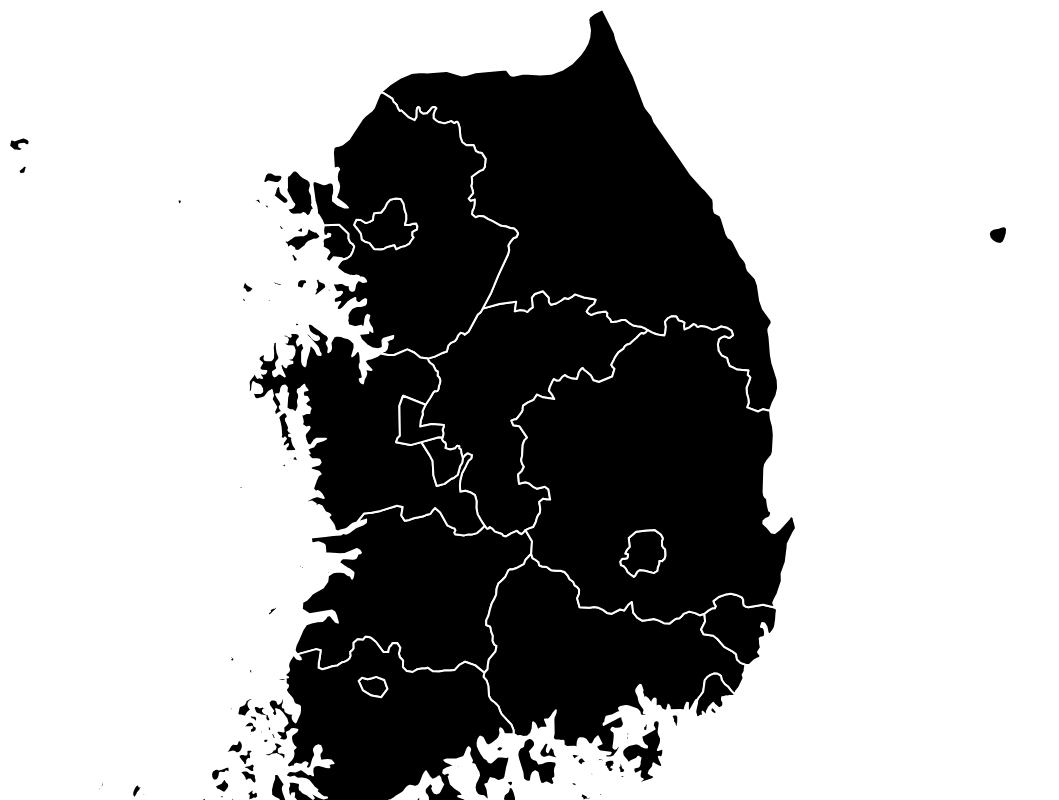
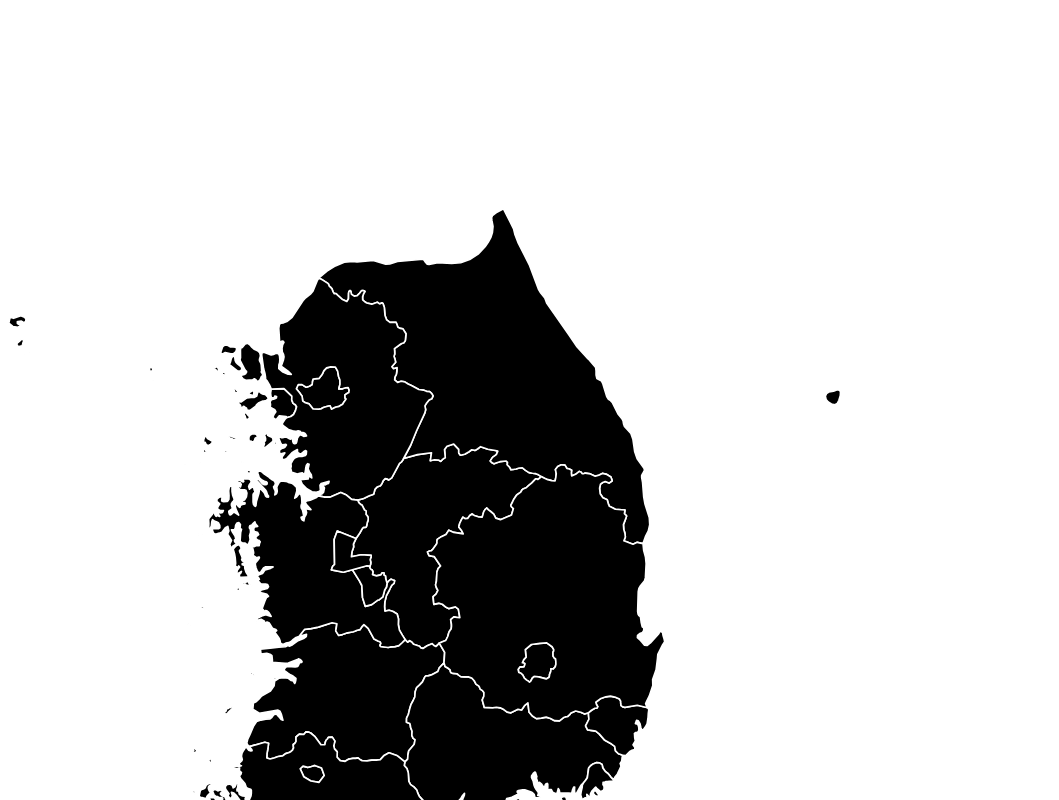
Before and after one commit to FGPRJS/TrashBagPrice, a React app: page / in a window 1280 px wide. Shown: the top 800 px of the page, without its empty margins (0-1059 px from the left). Built offline with nearby package versions, Linux system fonts and the light colour scheme.

Commit message:
Apply Zoom, Panning, AutoSizing
title says it all

```diff
--- a/src/component/map/Mainmap.jsx
+++ b/src/component/map/Mainmap.jsx
@@ -2,28 +2,157 @@ import React from "react";
 import { ReactSVG } from "react-svg";
 import map from '../../../resource/kr.svg';
 
+class ViewBox {
+    constructor(x, y, width, height){
+        this.x = x;
+        this.y = y;
+        this.width = width;
+        this.height = height;
+    }
+
+    getString(){
+        return [this.x, this.y, this.width, this.height].join(' ')
+    }
+}
+
+
 export default class Mainmap extends React.Component {
+    constructor(props){
+        super(props);
+
+        this.current_viewbox = new ViewBox(0,0,1200,1080);
+        this.new_viewbox = new ViewBox(0,0,1200,1080);
+        this.pointerOrigin = new ViewBox(0,0,0,0);
+        this.isPointerDown = false;
+        this.svg = null;
+    }
+
+    updateDimensions = () => {
+        this.svg.setAttribute('width', window.innerWidth);
+        this.svg.setAttribute('height',window.innerHeight);
+    };
+    componentDidMount() {
+        window.addEventListener('resize', this.updateDimensions);
+    }
+    componentWillUnmount() {
+        window.removeEventListener('resize', this.updateDimensions);
+    }
+
+    getPointFromEvent (event) {
+        var point = {x:0, y:0};
+        // If event is triggered by a touch event, we get the position of the first finger
+        if (event.targetTouches) {
+        point.x = event.targetTouches[0].clientX;
+        point.y = event.targetTouches[0].clientY;
+        } else {
+        point.x = event.clientX;
+        point.y = event.clientY;
+        }
+
+        return point;
+    }
+
+    onPointerUp() {
+        // The pointer is no longer considered as down
+        this.isPointerDown = false;
+
+        // We save the viewBox coordinates based on the last pointer offsets
+        this.current_viewbox.x = this.new_viewbox.x;
+        this.current_viewbox.y = this.new_viewbox.y;
+      }
+
+    // Function called by the event listeners when user start pressing/touching
+    onPointerDown(event) {
+        this.isPointerDown = true; // We set the pointer as down
+
+        // We get the pointer position on click/touchdown so we can get the value once the user starts to drag
+        var pointerPosition = this.getPointFromEvent(event);
+        this.pointerOrigin.x = pointerPosition.x;
+        this.pointerOrigin.y = pointerPosition.y;
+    }
+
+     // Function called by the event listeners when user start moving/dragging
+    onPointerMove (event) {
+        // Only run this function if the pointer is down
+        if (!this.isPointerDown) {
+        return;
+        }
+        // This prevent user to do a selection on the page
+        event.preventDefault();
+
+        // Get the pointer position
+        var pointerPosition = this.getPointFromEvent(event);
+
+        // We calculate the distance between the pointer origin and the current position
+        // The viewBox x & y values must be calculated from the original values and the distances
+        this.new_viewbox.x = this.current_viewbox.x - (pointerPosition.x - this.pointerOrigin.x);
+        this.new_viewbox.y = this.current_viewbox.y - (pointerPosition.y - this.pointerOrigin.y);
+
+        // We create a string with the new viewBox values
+        // The X & Y values are equal to the current viewBox minus the calculated distances
+        var viewBoxString = `${this.new_viewbox.x} ${this.new_viewbox.y} ${this.current_viewbox.width} ${this.current_viewbox.height}`;
+        // We apply the new viewBox values onto the SVG
+        this.svg.setAttribute('viewBox', viewBoxString);
+    }
+
+    onZoom(event){
+
+        if(event.deltaY > 0){
+          this.current_viewbox.width /= .9;
+          this.current_viewbox.height /= .9;
+        }
+        else if(event.deltaY < 0){
+          this.current_viewbox.width /= 1.10;
+          this.current_viewbox.height /=1.10;
+        }
+
+
+        // this.current_viewbox.x -= (this.current_viewbox.width - tempViewBoxWidth) / 2;
+        // this.current_viewbox.y -= (this.current_viewbox.height - tempViewBoxHeight) / 2;
+
+        var viewBoxString = `${this.current_viewbox.x} ${this.current_viewbox.y} ${this.current_viewbox.width} ${this.current_viewbox.height}`;
+        this.svg.setAttribute('viewBox', viewBoxString);
+      }
+
     render(){
         return <ReactSVG
+            beforeInjection = {(svg) => {
+                this.svg = svg;
+                svg.setAttribute('width','1000');
+                svg.setAttribute('height','1300');
+                svg.setAttribute('viewBox','0 0 1200 1080');
 
-        beforeInjection = {(inject_svg) => {
-            this.svg = inject_svg;
+                if (window.PointerEvent) {
+                    svg.addEventListener('pointerdown', this.onPointerDown.bind(this)); // Pointer is pressed
+                    svg.addEventListener('pointerup', this.onPointerUp.bind(this)); // Releasing the pointer
+                    svg.addEventListener('pointerleave', this.onPointerUp.bind(this)); // Pointer gets out of the SVG area
+                    svg.addEventListener('pointermove', this.onPointerMove.bind(this)); // Pointer is moving
+                    svg.addEventListener('wheel', this.onZoom.bind(this));
+                } else {
+                    // Add all mouse events listeners fallback
+                    svg.addEventListener('mousedown', this.onPointerDown.bind(this)); // Pressing the mouse
+                    svg.addEventListener('mouseup', this.onPointerUp.bind(this)); // Releasing the mouse
+                    svg.addEventListener('mouseleave', this.onPointerUp.bind(this)); // Mouse gets out of the SVG area
+                    svg.addEventListener('mousemove', this.onPointerMove.bind(this)); // Mouse is moving
 
-            inject_svg.setAttribute('width',`1000`);
-            inject_svg.setAttribute('height',`1200`);
+                    // Add all touch events listeners fallback
+                    svg.addEventListener('touchstart', this.onPointerDown.bind(this)); // Finger is touching the screen
+                    svg.addEventListener('touchend', this.onPointerUp.bind(this)); // Finger is no longer touching the screen
+                    svg.addEventListener('touchmove', this.onPointerMove.bind(this)); // Finger is moving
                 }
-    }
+            }}
+
              afterInjection = {(error, svg) => {
                  if (error) {
                      console.error(error);
                      return;
                  }
                  svg.classList.add('region');
-            console.log(svg);
+                 console.log(svg.classList);
              }
              }
-        src= { map } >
 
-        </ReactSVG>;
+             src = {map}
+        ></ReactSVG>
      }
 }
```
Lines whose indentation alone changed are shown as unchanged.
